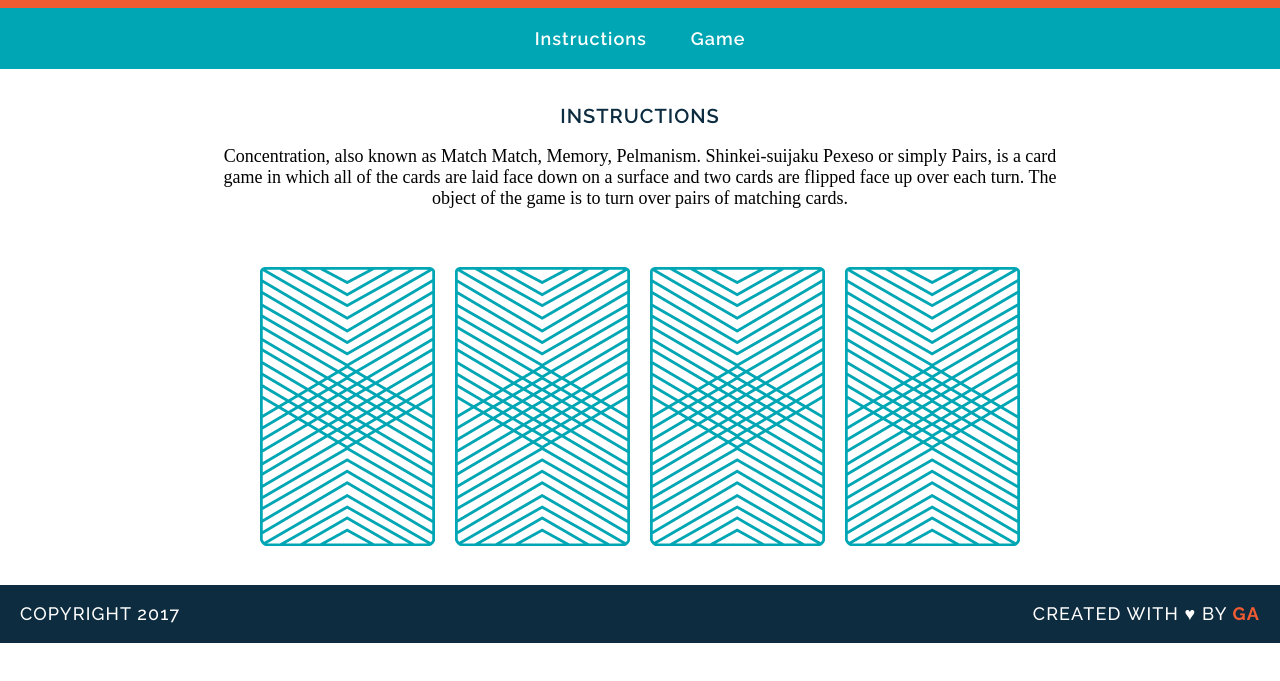
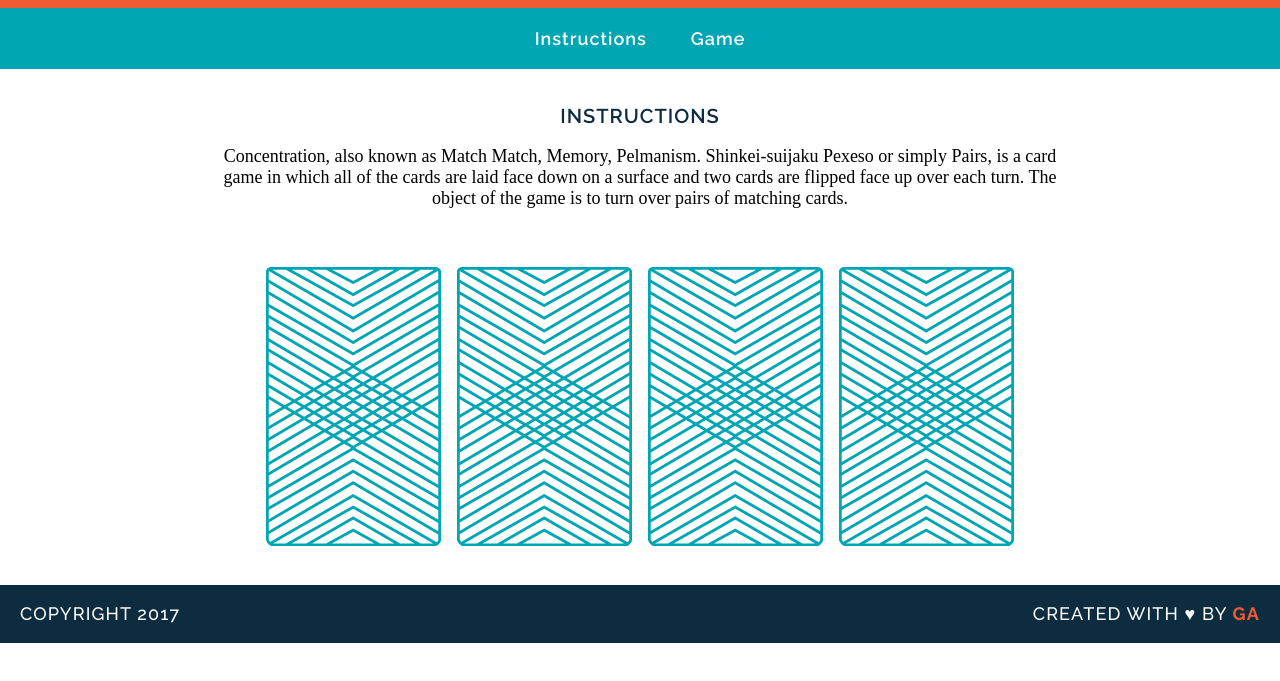
Before and after one commit to philgarrigan22/wdi-fundamentals-memorygame, a plain HTML site: page memory_game/index.html in a window 1280 px wide. Shown: the part 105-786 px from the top of the page. Drawn offline with Linux system fonts and the light colour scheme; a web font is replaced by a local one.

Commit message:
created final game logic

```diff
--- a/memory_game/index.html
+++ b/memory_game/index.html
@@ -25,12 +25,8 @@
 
 		<p>Concentration, also known as Match Match, Memory, Pelmanism. Shinkei-suijaku Pexeso or simply Pairs, is a card game in which all of the cards are laid face down on a surface and two cards are flipped face up over each turn. The object of the game is to turn over pairs of matching cards.</p>
 
-	<div>
-		<img src="images/back.png" alt="Queen of Diamonds">
-		<img src="images/back.png" alt="Queen of Hearts">
-		<img src="images/back.png" alt="King of Diamonds">
-		<img src="images/back.png" alt="King of Hearts">
-	</div>
+	<div id="game-board" class="board clearfix"></div>
+
 	</main>
 
 	<section>
--- a/memory_game/js/main.js
+++ b/memory_game/js/main.js
@@ -32,17 +32,30 @@ var checkForMatch = function () {
 	}
 };
 
-var	flipCard = function (cardId) {
+var	flipCard = function () {
+
+	var cardId = this.getAttribute('data-id');
 	cardsInPlay.push(cards[cardId].rank);
+	this.setAttribute('src', cards[cardId].cardImage)
+	if (cardsInPlay.length === 2) {
+		checkForMatch();
 	console.log("User flipped " + cards[cardId].rank);
 	console.log(cards[cardId].suit);
 	console.log(cards[cardId].cardImage);
 
-	if (cardsInPlay.length === 2) {
-		checkForMatch();
 	}
 
 };
 
-flipCard(0);
-flipCard(2);
+var	createBoard = function () {
+	for (var i = 0; i < cards.length; i++) {
+		var cardElement = document.createElement('img');
+		cardElement.setAttribute('src', "images/back.png");
+		cardElement.setAttribute('data-id', i);
+		cardElement.addEventListener('click', flipCard);
+		document.getElementById('game-board').appendChild(cardElement);
+	}
+};
+
+
+createBoard();
```
